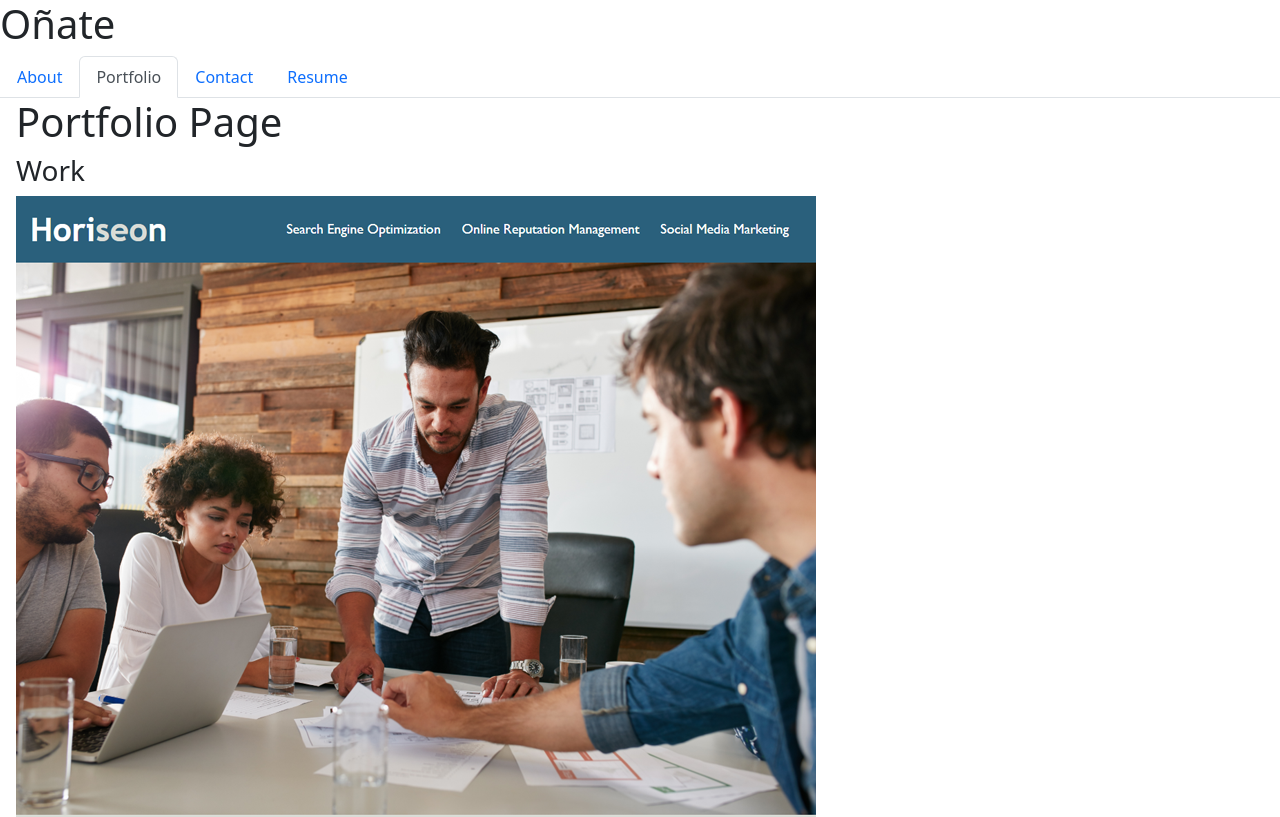
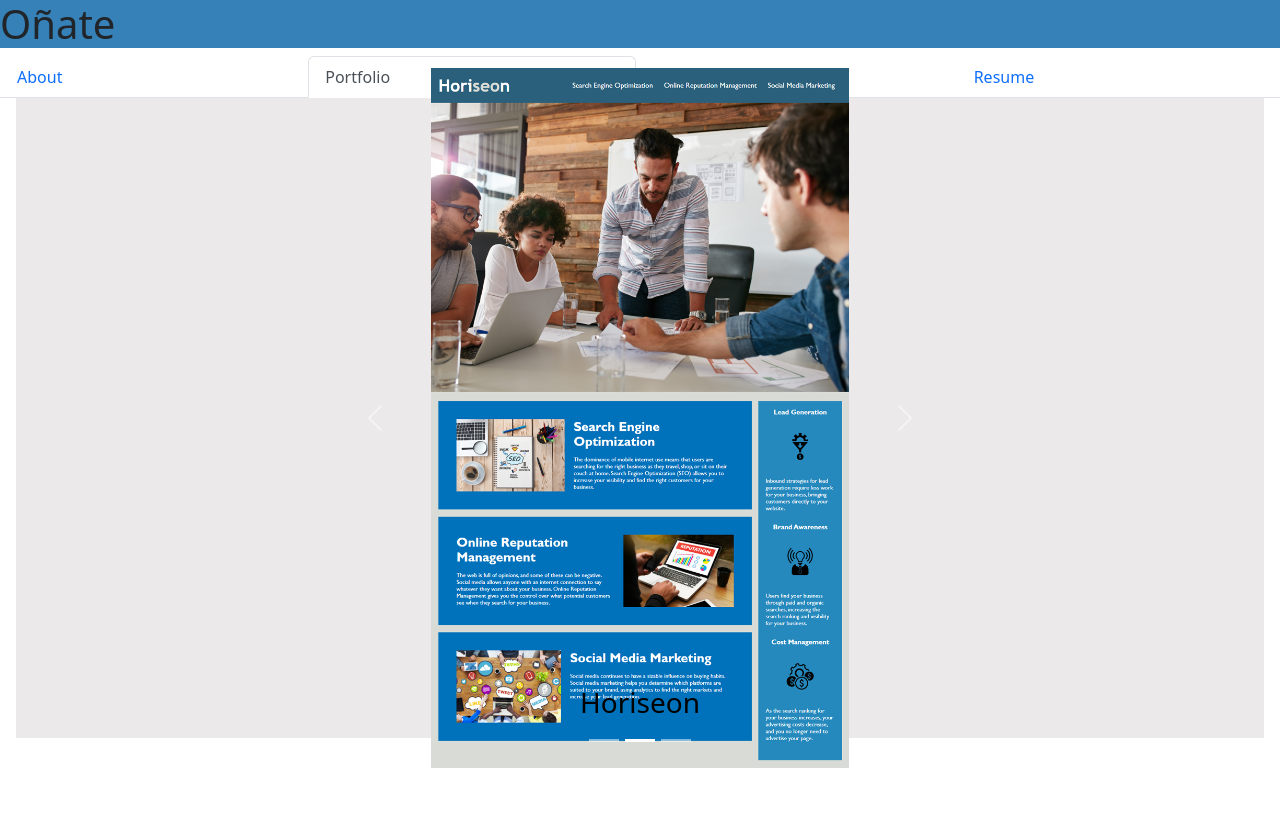
Before and after one commit to Josephonate/React_Portfolio, a React (Vite) app: page /Portfolio in a window 1280 px wide. Shown: the top 817 px of the page. Built offline with nearby package versions, Linux system fonts and the light colour scheme; some icons are missing.

Commit message:
added carousel for my portfolio and rearanged my pages

```diff
--- a/src/App.jsx
+++ b/src/App.jsx
@@ -6,16 +6,16 @@
 function App() {
   // The Outlet component will conditionally swap between the different pages according to the URL
   return (
-    <>
+    <div style={{ display: 'flex', flexDirection: 'column', minHeight: '100vh' }}>
+    <div>
       <Header />
       <Nav />
-      <main className="mx-3">
-        <Outlet />
-      </main>
-      <Footer />
-    </>
-
-  );
+    </div>
+    <main className="mx-3" style={{ flex: 1 }}>
+      <Outlet />
+    </main>
+    <Footer />
+  </div>
+);
 }
-
 export default App;
--- a/src/Pages/About.jsx
+++ b/src/Pages/About.jsx
@@ -1,15 +1,32 @@
+import Card from "react-bootstrap/Card";
+
 export default function About() {
-    return (
-      <div>
-        <h1>About Page</h1>
-        <p>
-        Hi my name is Joseph Oñate I'm 34 years old I'm originally from California.<br />
-        Now live in central Florida happily married with two crazy kids. <br />
-        I was in the Air Force as an active duty member for 10 years and now I'm in the reserves.<br />
-        I'm currently a Project Engineer for View inc. <br />
-        I went to school for Electronic Engineer I have my AAS and I want to learn more about coding <br />
-        so that I can progress in my job and future endeavors.
-        </p>
-      </div>
-    );
-  }
+  return (
+    <div
+      style={{
+        display: "flex",
+        justifyContent: "center",
+        alignItems: "center",
+        height: "80vh",
+      }}
+    >
+      <Card style={{ width: "60rem" }}>
+        <Card.Body>
+          {/* <Card.Title>About Page</Card.Title> */}
+          <Card.Text style={{ fontSize: "30px" }}>
+            Hi my name is Joseph Oñate I'm 34 years old I'm originally from
+            California.
+            <br />
+            Now live in central Florida happily married with two crazy kids.
+            <br />I was in the Air Force as an active duty member for 10 years
+            and now I'm in the reserves. I'm currently a Project Engineer for
+            View inc. <br />
+            I went to school for Electronic Engineer I have my
+            AAS and I want to learn more about coding so that I can progress in
+            my job and future endeavors.
+          </Card.Text>
+        </Card.Body>
+      </Card>
+    </div>
+  );
+}
--- a/src/Pages/Portfolio.jsx
+++ b/src/Pages/Portfolio.jsx
@@ -1,37 +1,51 @@
-import PasswordGen from "../assets/Images/PasswordGen.png"
-import Horiseon from "../assets/Images/Horiseon.png"
-import CodingQuiz from "../assets/Images/CodingQuiz.png"
+import PasswordGen from "../assets/Images/PasswordGen.png";
+import Horiseon from "../assets/Images/Horiseon.png";
+import CodingQuiz from "../assets/Images/CodingQuiz.png";
+import Carousel from "react-bootstrap/Carousel";
 
 export default function Portfolio() {
+  const imageStyle = {
+    display: "flex",
+    maxWidth: "100%", // Set the maximum width of the image to 100% of its container
+    maxHeight: "700px", // Set the maximum height of the image
+    margin: "auto", // Center the image horizontally
+  };
   return (
-      <div>
-        <h1>Portfolio Page</h1>
-
-            <h3>Work</h3>
-
+    <div
+      style={{
+        backgroundColor: "#EBE9E9",
+        display: "flex",
+        justifyContent: "center",
+        alignItems: "center",
+        height: "80vh",
+      }}
+    >
+      <Carousel fade data-bs-theme="dark" style={{ width: "50%" }}>
+        <Carousel.Item style={{margin: "auto"}}>
           <a href="https://josephonate.github.io/Module_1_challenge/">
-                <img src={Horiseon} alt="Horiseon" />
+            <img src={Horiseon} alt="Horiseon" style={imageStyle} />
           </a>
-                <p>
-                    Horiseon
-                </p>
-
-
+          <Carousel.Caption style={{ color: "black" }}>
+            <h3>Horiseon</h3>
+          </Carousel.Caption>
+        </Carousel.Item>
+        <Carousel.Item>
           <a href="https://josephonate.github.io/Module_3_Challenge/">
-                <img src={PasswordGen}  alt="Password Generator"/>
+            <img src={PasswordGen} alt="Password Generator" style={imageStyle}/>
           </a>
-            <p class="link">
-                Js Pass gen
-            </p>
-
-
+          <Carousel.Caption style={{ color: "black" }}>
+            <h3>Password Generator</h3>
+          </Carousel.Caption>
+        </Carousel.Item>
+        <Carousel.Item>
           <a href="https://josephonate.github.io/Quiz-using-JS/">
-                <img src={CodingQuiz} alt="Quiz challange" />
+            <img src={CodingQuiz} alt="Quiz challange" style={imageStyle}/>
           </a>
-            <p class="link">
-                Web apis Quiz
-            </p>
-
+          <Carousel.Caption style={{ color: "black" }}>
+            <h3>Coding Quiz</h3>
+          </Carousel.Caption>
+        </Carousel.Item>
+      </Carousel>
     </div>
   );
 }
--- a/src/Pages/Resume.jsx
+++ b/src/Pages/Resume.jsx
@@ -1,11 +1,17 @@
 import Onate from "../assets/Images/Onate.png"
 
 export default function Resume() {
+  const imageStyle = {
+    display: "flex",
+    maxWidth: "100%", // Set the maximum width of the image to 100% of its container
+    maxHeight: "770px", // Set the maximum height of the image
+    margin: "auto", // Center the image horizontally
+  };
     return (
+
       <div>
-        <h1>Resume Page</h1>
         <a href="https://docs.google.com/document/d/0By180X7ieOkScDUzUC10aFJSX1VCdW5HVGpVSXNjajhsN053/edit?usp=sharing&ouid=109692363536536030450&resourcekey=0-VjZ4-mDcjXBIj7hYJ-KO-A&rtpof=true&sd=true">
-                <img src={Onate} alt="Resume" />
+                <img src={Onate} alt="Resume" style={imageStyle}/>
                 </a>
       </div>
     );
--- a/src/components/Header.jsx
+++ b/src/components/Header.jsx
@@ -1,8 +1,8 @@
-
+import '../styles/Header.css';
 
 function Header() {
   return (
-    <header className="header">
+    <header className="Header">
       <h1>Oñate</h1>
     </header>
   );
--- a/src/components/Navigation.jsx
+++ b/src/components/Navigation.jsx
@@ -1,5 +1,5 @@
 import { Link, useLocation } from 'react-router-dom';
-
+import '../styles/Nav.css';
 // Here we are using object destructuring assignment to pluck off our variables from the props object
 // We assign them to their own variable names
 
--- a/src/styles/Footer.css
+++ b/src/styles/Footer.css
@@ -1,9 +1,5 @@
-.footer {
-  margin: auto;
-bottom: auto;
-
-  text-align: center;
+.footer-icons {
+  list-style: none;
+  display: flex;
+  justify-content: space-around;
 }
-.ul {
-    list-style: none;
-}
--- a/src/styles/Header.css
+++ b/src/styles/Header.css
@@ -0,0 +1,4 @@
+.Header{
+    margin: auto;
+    background-color: #3581B8;
+}
--- /dev/null
+++ b/src/styles/Nav.css
@@ -0,0 +1,5 @@
+.nav-item{
+flex: auto;
+margin: auto
+
+}
```
Lines whose indentation alone changed are shown as unchanged.
